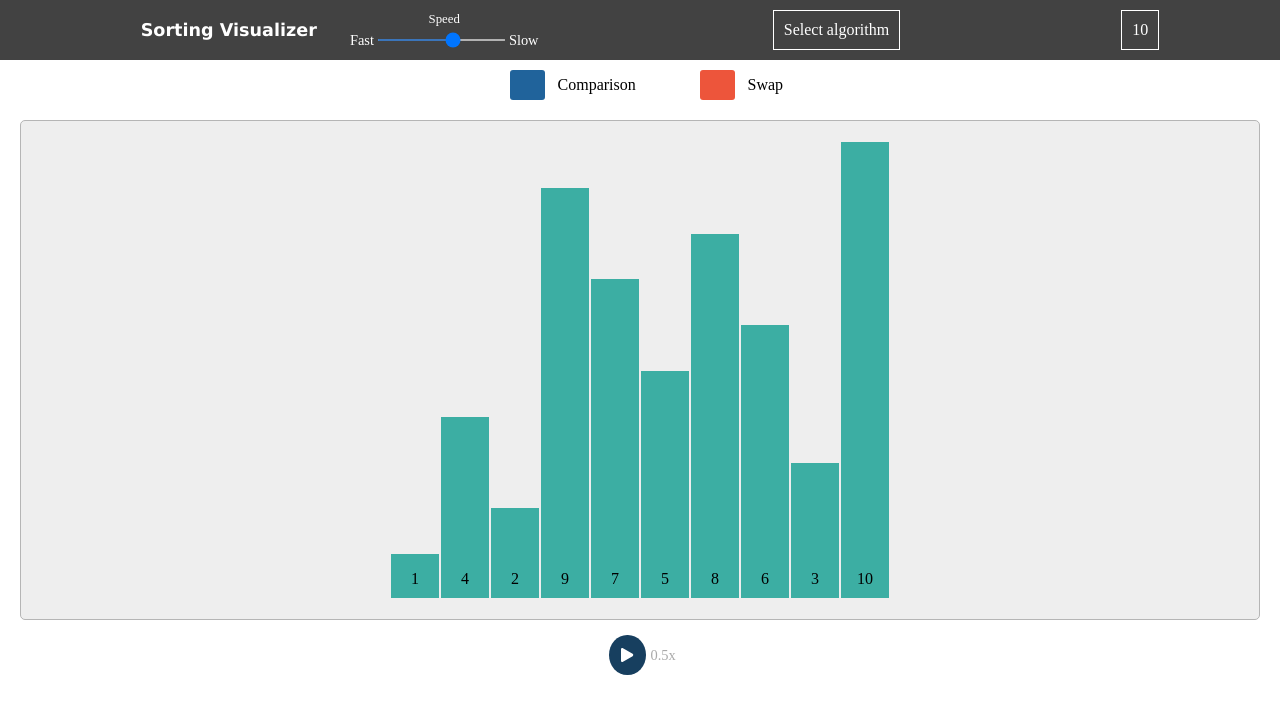
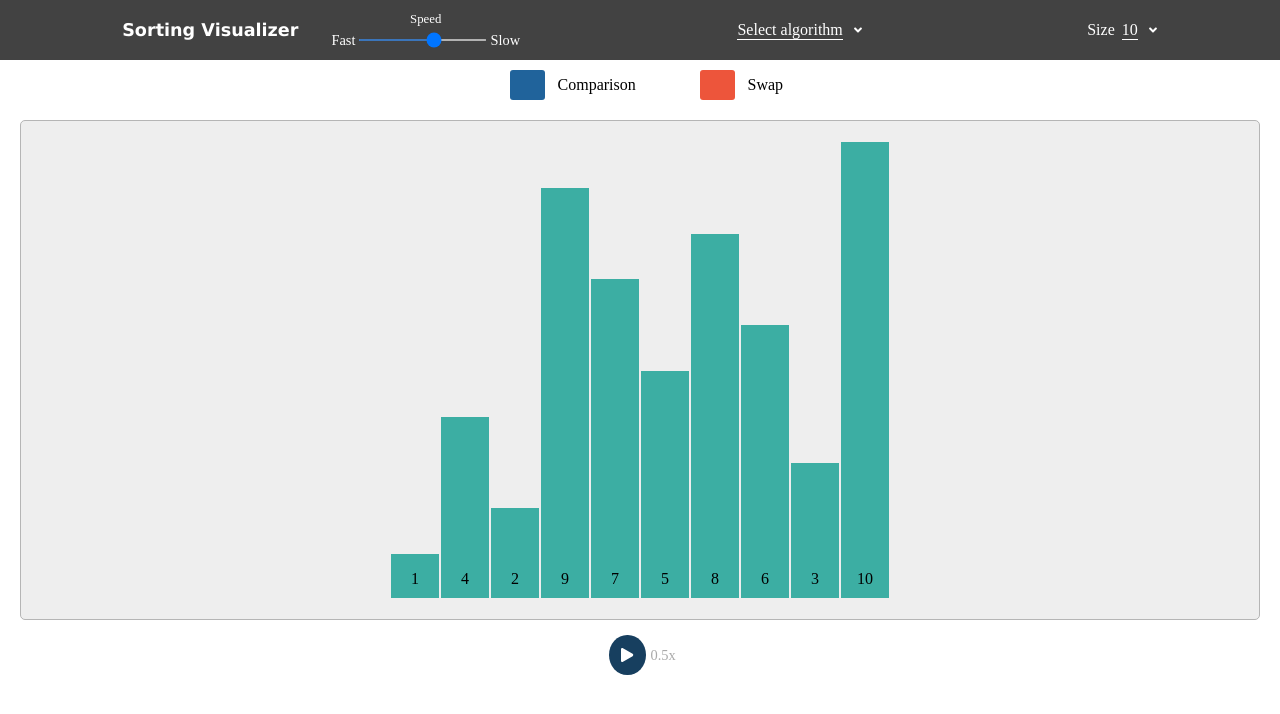
Before and after one commit to bright-fox/sorting-visualizer, a React (Create React App) app: page / in a window 1280 px wide. Shown: the top 714 px of the page. Built offline with nearby package versions, Linux system fonts and the light colour scheme.

Commit message:
Edit styling for dropdowns

```diff
--- a/src/components/Dropdown.css
+++ b/src/components/Dropdown.css
@@ -1,12 +1,27 @@
 .dropdown-menu {
     position: relative;
+}
+
+.dropdown-heading {
+    padding: 10px 20px;
+    user-select: none;
+    display: flex;
+    justify-content: space-between;
+    align-items: center;
+}
+
+.dropdown-heading > svg {
+    padding: 1px;
+    margin-left: 10px;
     cursor: pointer;
 }
 
-.dropdown-heading {
-    padding: 10px;
-    border: 1px solid white;
-    user-select: none;
+.dropdown-label {
+    margin-right: 7px;
+}
+
+.dropdown-value {
+    border-bottom: 1px solid white;
 }
 
 .dropdown-options {
--- a/src/components/Dropdown.js
+++ b/src/components/Dropdown.js
@@ -1,8 +1,10 @@
 import React, { useEffect, useState } from 'react';
+import { FontAwesomeIcon } from "@fortawesome/react-fontawesome"
+import { faAngleDown } from "@fortawesome/free-solid-svg-icons"
 
 import "./Dropdown.css"
 
-const Dropdown = ({ defaultValue, value, values, handleOptionSelection }) => {
+const Dropdown = ({ label, defaultValue, value, values, handleOptionSelection }) => {
     const [isDropped, setIsDropped] = useState(false)
 
     // side effect to hide the dropdown upon click event
@@ -21,7 +23,9 @@ const Dropdown = ({ defaultValue, value, values, handleOptionSelection }) => {
 
     return (
         <div className="dropdown-menu">
-            <div className={`dropdown-heading ${isDropped ? "border-none" : ""}`} onClick={() => setIsDropped(!isDropped)}>{value ? value : defaultValue}</div>
+            <div className={`dropdown-heading ${isDropped ? "border-none" : ""}`}>
+                {label && <span className="dropdown-label">{label}</span>}<span className="dropdown-value">{value ? value : defaultValue}</span> <FontAwesomeIcon icon={faAngleDown} onClick={() => setIsDropped(!isDropped)} />
+            </div>
             <div className={`dropdown-options ${!isDropped ? "hidden" : ""}`}>
                 {values.map(val => {
                     return <div key={val} className="dropdown-option" onClick={e => handleOptionSelection(e.target.textContent)}>{val}</div>
--- a/src/components/Navbar.js
+++ b/src/components/Navbar.js
@@ -32,7 +32,7 @@ const Navbar = () => {
             </div>
 
             <Dropdown defaultValue="Select algorithm" value={state.sortAlgo} values={[BUBBLE_SORT, QUICK_SORT, SELECTION_SORT, INSERTION_SORT]} handleOptionSelection={handleAlgorithmDropdown}/>
-            <Dropdown value={state.size} values={[10, 25, 50]} handleOptionSelection={handleSizeDropdown} />
+            <Dropdown label="Size" value={state.size} values={[10, 25, 50]} handleOptionSelection={handleSizeDropdown} />
         </div>
     )
 }
```
